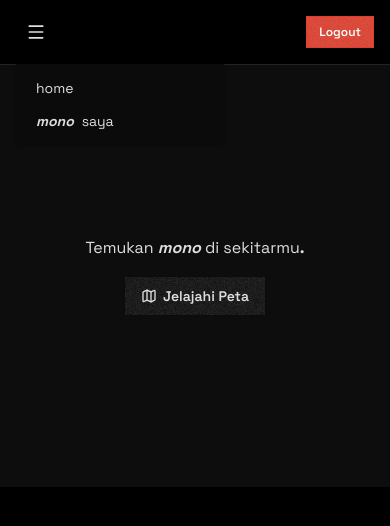
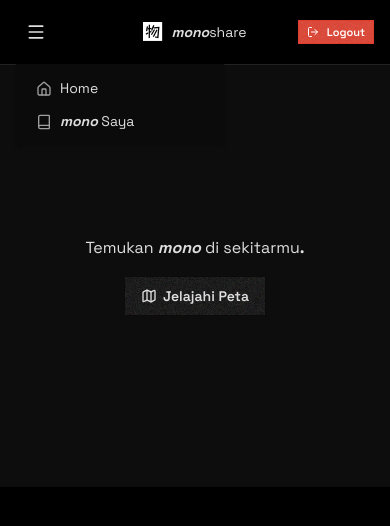
Before and after one commit to faridreaming/monoshare, a website built with Vite: page index.html in a window 390 px wide. Both pictures are taken after a click on the button "Open menu". Built offline with nearby package versions, Linux system fonts and the light colour scheme.

Commit message:
feat: update dropdown menu in index.html with icons and improved structure

```diff
--- a/index.html
+++ b/index.html
@@ -30,7 +30,7 @@
           <div class="dropdown block md:hidden">
             <button
               tabindex="0"
-              class="btn btn-ghost btn-circle"
+              class="btn btn-ghost btn-square"
               aria-label="Open menu"
               aria-haspopup="true"
             >
@@ -54,11 +54,50 @@
             </button>
             <ul
               tabindex="-1"
-              class="menu dropdown-content bg-base-200 rounded-box z-1 mt-3 w-52 p-2 shadow"
+              class="menu dropdown-content bg-base-200 rounded-box z-50 mt-3 w-52 p-2 shadow"
             >
-              <li><a href="/">home</a></li>
               <li>
-                <a href="#/my-monos"><em class="font-bold">mono</em> saya</a>
+                <a href="/">
+                  <svg
+                    xmlns="http://www.w3.org/2000/svg"
+                    width="24"
+                    height="24"
+                    viewBox="0 0 24 24"
+                    fill="none"
+                    stroke="currentColor"
+                    stroke-width="2"
+                    stroke-linecap="round"
+                    stroke-linejoin="round"
+                    class="lucide lucide-house-icon lucide-house h-4 w-4 opacity-70"
+                  >
+                    <path d="M15 21v-8a1 1 0 0 0-1-1h-4a1 1 0 0 0-1 1v8" />
+                    <path
+                      d="M3 10a2 2 0 0 1 .709-1.528l7-6a2 2 0 0 1 2.582 0l7 6A2 2 0 0 1 21 10v9a2 2 0 0 1-2 2H5a2 2 0 0 1-2-2z"
+                    />
+                  </svg>
+                  Home</a
+                >
+              </li>
+              <li>
+                <a href="#/my-monos">
+                  <svg
+                    xmlns="http://www.w3.org/2000/svg"
+                    width="24"
+                    height="24"
+                    viewBox="0 0 24 24"
+                    fill="none"
+                    stroke="currentColor"
+                    stroke-width="2"
+                    stroke-linecap="round"
+                    stroke-linejoin="round"
+                    class="lucide lucide-book-icon lucide-book h-4 w-4 opacity-70"
+                  >
+                    <path
+                      d="M4 19.5v-15A2.5 2.5 0 0 1 6.5 2H19a1 1 0 0 1 1 1v18a1 1 0 0 1-1 1H6.5a1 1 0 0 1 0-5H20"
+                    />
+                  </svg>
+                  <span><em class="font-bold">mono</em> Saya</span></a
+                >
               </li>
             </ul>
           </div>
@@ -75,15 +114,75 @@
                 <span translate="no"><em class="font-bold">mono</em>share</span>
               </a>
             </li>
-            <li><a href="/">home</a></li>
             <li>
-              <a href="#/my-monos"><em class="font-bold">mono</em> saya</a>
+              <a href="/">
+                <svg
+                  xmlns="http://www.w3.org/2000/svg"
+                  width="24"
+                  height="24"
+                  viewBox="0 0 24 24"
+                  fill="none"
+                  stroke="currentColor"
+                  stroke-width="2"
+                  stroke-linecap="round"
+                  stroke-linejoin="round"
+                  class="lucide lucide-house-icon lucide-house h-4 w-4 opacity-70"
+                >
+                  <path d="M15 21v-8a1 1 0 0 0-1-1h-4a1 1 0 0 0-1 1v8" />
+                  <path
+                    d="M3 10a2 2 0 0 1 .709-1.528l7-6a2 2 0 0 1 2.582 0l7 6A2 2 0 0 1 21 10v9a2 2 0 0 1-2 2H5a2 2 0 0 1-2-2z"
+                  />
+                </svg>
+                Home</a
+              >
+            </li>
+            <li>
+              <a href="#/my-monos">
+                <svg
+                  xmlns="http://www.w3.org/2000/svg"
+                  width="24"
+                  height="24"
+                  viewBox="0 0 24 24"
+                  fill="none"
+                  stroke="currentColor"
+                  stroke-width="2"
+                  stroke-linecap="round"
+                  stroke-linejoin="round"
+                  class="lucide lucide-book-icon lucide-book h-4 w-4 opacity-70"
+                >
+                  <path
+                    d="M4 19.5v-15A2.5 2.5 0 0 1 6.5 2H19a1 1 0 0 1 1 1v18a1 1 0 0 1-1 1H6.5a1 1 0 0 1 0-5H20"
+                  />
+                </svg>
+                <span><em class="font-bold">mono</em> Saya</span></a
+              >
             </li>
           </ul>
         </div>
 
+        <a href="/" class="navbar-center gap-2 inline-flex text-sm md:hidden">
+          <img src="/favicon.svg" alt="" aria-hidden="true" class="h-5 w-5" />
+          <span translate="no"><em class="font-bold">mono</em>share</span>
+        </a>
+
         <div class="navbar-end">
-          <button id="logout-button" class="btn btn-error text-white btn-sm">
+          <button id="logout-button" class="btn btn-error gap-2 btn-xs">
+            <svg
+              xmlns="http://www.w3.org/2000/svg"
+              width="24"
+              height="24"
+              viewBox="0 0 24 24"
+              fill="none"
+              stroke="currentColor"
+              stroke-width="2"
+              stroke-linecap="round"
+              stroke-linejoin="round"
+              class="lucide lucide-log-out-icon lucide-log-out h-3 w-3"
+            >
+              <path d="m16 17 5-5-5-5" />
+              <path d="M21 12H9" />
+              <path d="M9 21H5a2 2 0 0 1-2-2V5a2 2 0 0 1 2-2h4" />
+            </svg>
             Logout
           </button>
         </div>
```
